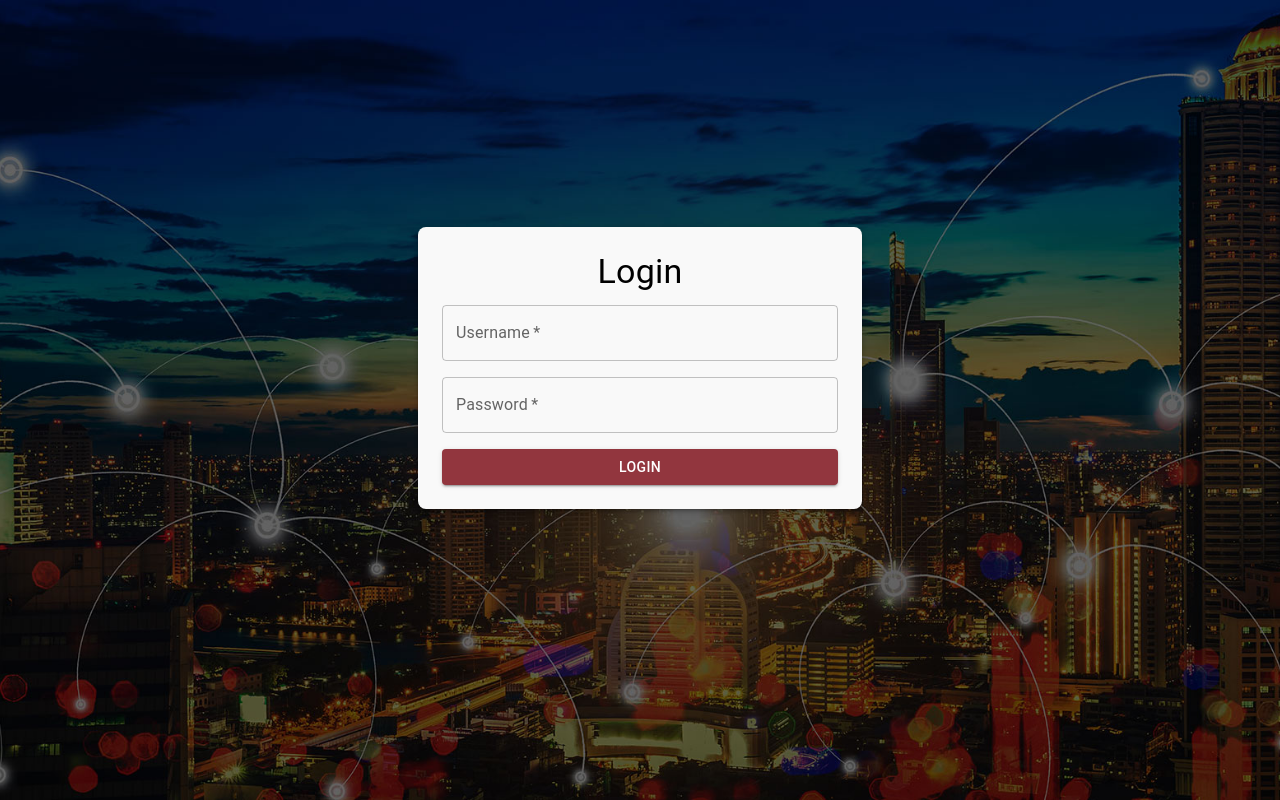
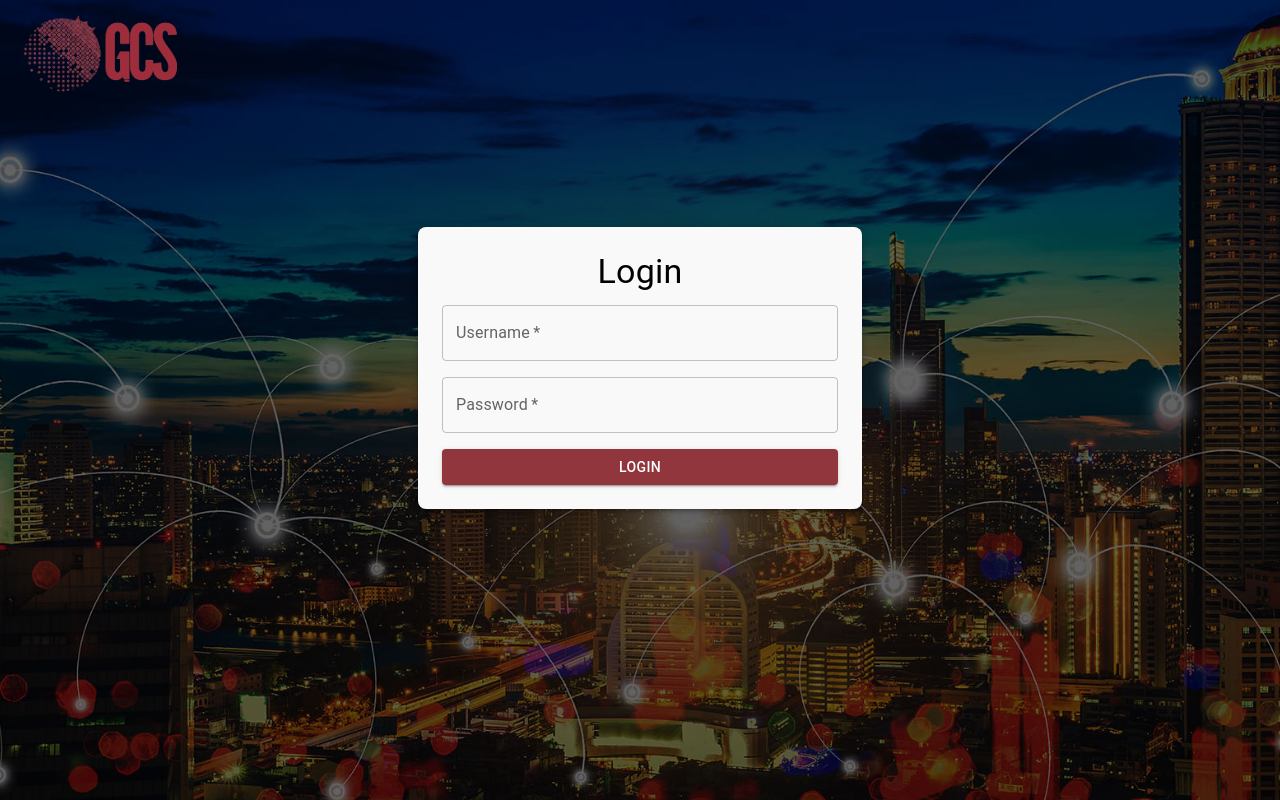
Before and after one commit to HassanJam/stock-management-system, a React (Create React App) app: page / in a window 1280 px wide. Built offline with nearby package versions, Linux system fonts and the light colour scheme.

Commit message:
added logo to login page #6

```diff
--- a/src/components/Header.js
+++ b/src/components/Header.js
@@ -12,7 +12,41 @@ const Header = ({ isSidebarCollapsed }) => {
 
     // Only render the Header if the current page is not '/login'
     if (location.pathname === '/') {
-        return null; // Return null to hide the Header on the login page
+        return (
+            <AppBar
+            position="fixed"
+            sx={{
+                    backgroundColor: '#00000000',
+                    boxShadow: 'none',
+                    width: '100%',
+                    transition: 'width 0.3s ease',
+                }}
+        >
+
+            <Toolbar
+                sx={{
+                        height: '64px',
+                        display: 'flex',
+                        justifyContent: 'space-between',
+                        alignItems: 'center'
+                    }}
+            >
+                {/* Logo Section */}
+                <Box sx={{ display: 'flex', alignItems: 'center' }}>
+                    <img
+                        src="/logo.png" // Replace with the actual path to your logo image
+                        alt="Logo"
+                        style={{
+                            paddingTop: '40px',
+                            height: '80px', // Adjust the height of the logo
+                            width: 'auto',  // Maintains the aspect ratio
+                        }}
+                    />
+                </Box>
+
+            </Toolbar>
+        </AppBar>
+        )
     }
 
     return (
```
